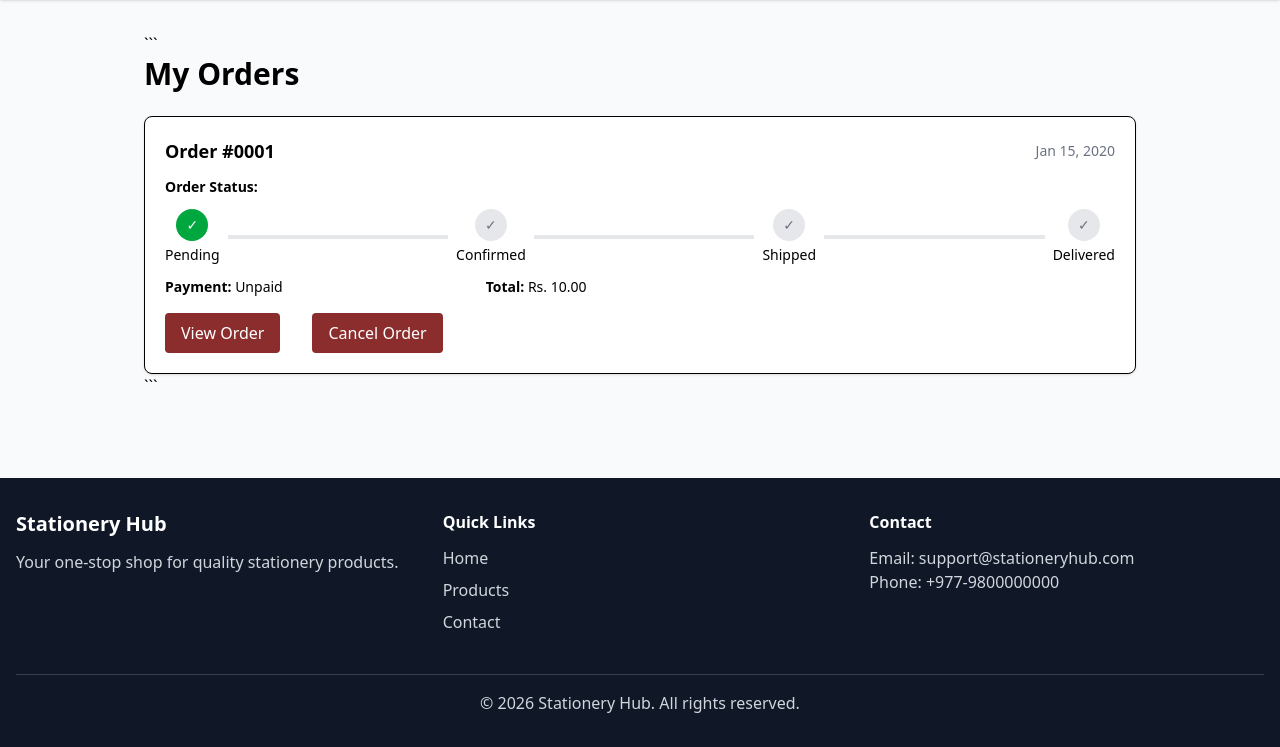
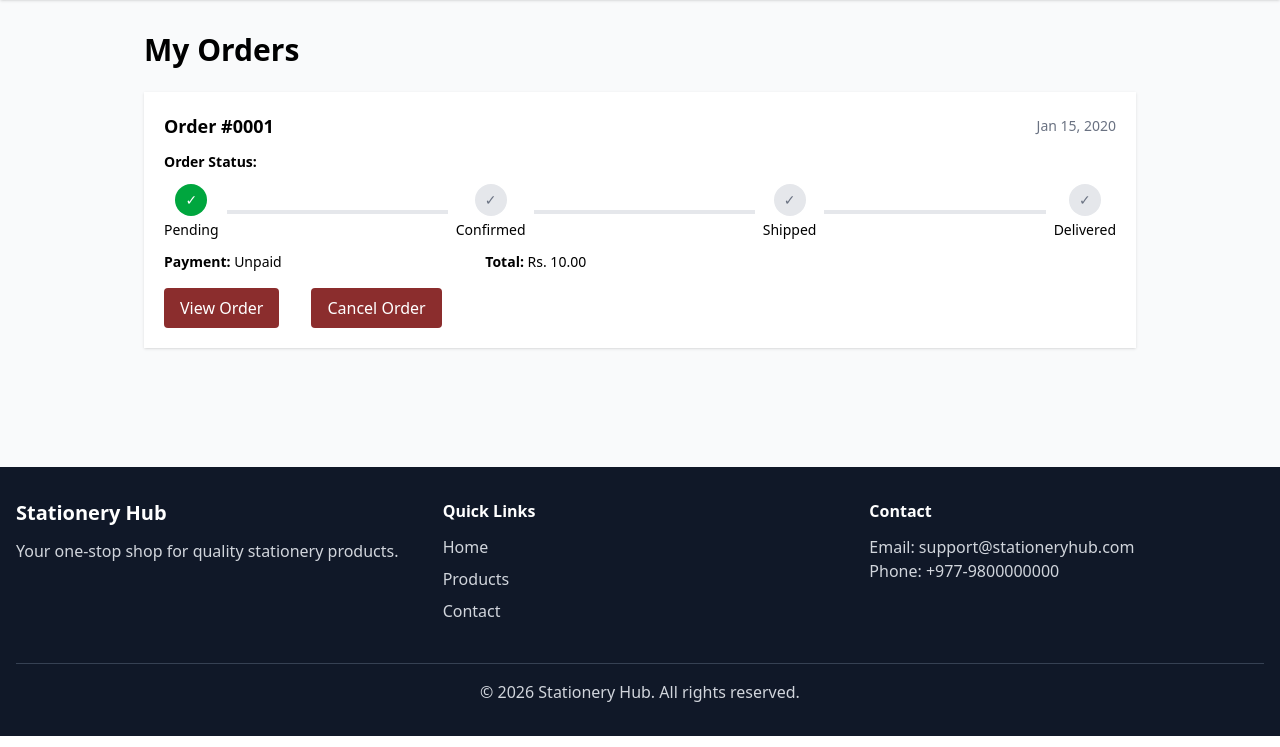
Before and after one commit to blax99/Stationery-Hub, a Django app: template templates/order/history.html in a window 1280 px wide. Shown: the part 64-811 px from the top of the page. Run offline with Django 5.2, Linux system fonts and the light colour scheme; the template is opened without the code that fills it: values that come from a table or form of the project are taken from there, others are empty; tables that the repository leaves empty hold one stand-in row (values such as "Sample post"); style sheets or scripts are compiled from the project's sources.

Commit message:
Remove rounded border from order history

````diff
--- a/templates/order/history.html
+++ b/templates/order/history.html
@@ -4,7 +4,6 @@
 
 <div class="max-w-5xl mx-auto px-4 py-8">
 
-```
 <h1 class="text-3xl font-bold mb-6">My Orders</h1>
 
 {% if orders %}
@@ -13,7 +12,7 @@
 
         {% for order in orders %}
 
-            <div class="border rounded-lg p-5 bg-white shadow-sm">
+        <div class="p-5 bg-white shadow-sm">
 
                 <div class="flex justify-between items-center mb-3">
 
@@ -308,7 +307,6 @@
     </div>
 
 {% endif %}
-```
 
 </div>
 
````
